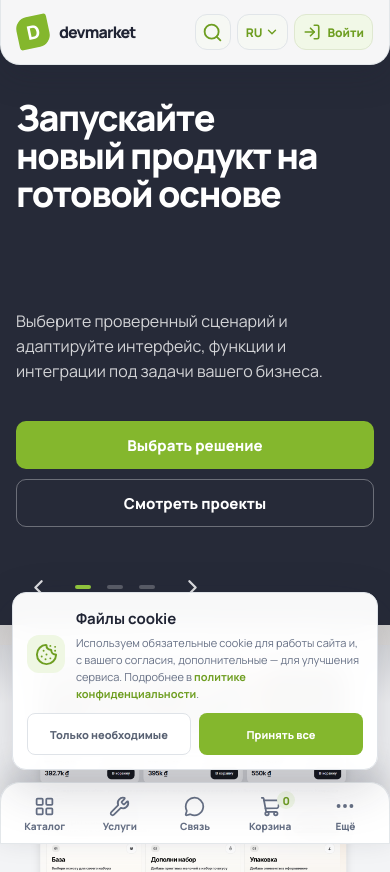
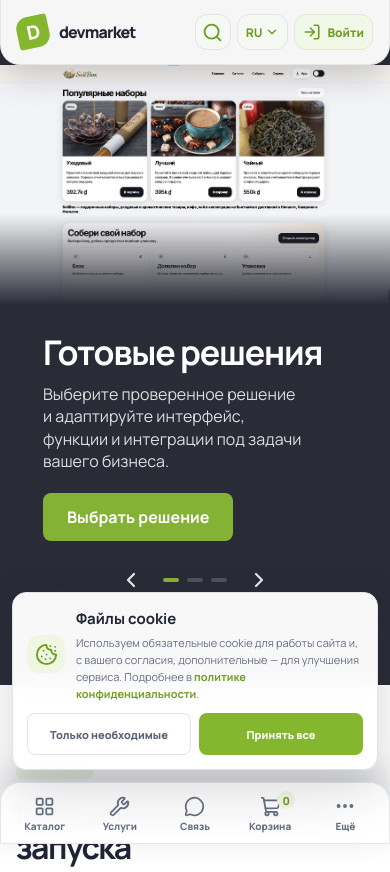
Before and after one commit to Bitaxa-72/devMarket, a React (Vite) app: page / in a window 390 px wide. Shown: the top 872 px of the page. Built offline with nearby package versions, Linux system fonts and the light colour scheme.

Commit message:
match homepage slider reference

```diff
--- a/src/components/HeroSlider.jsx
+++ b/src/components/HeroSlider.jsx
@@ -1,57 +1,54 @@
-import { useEffect, useState } from 'react';
+import { useEffect, useMemo, useState } from 'react';
 import { ChevronLeft, ChevronRight } from 'lucide-react';
 import { Link } from 'react-router-dom';
 import termburgImage from '../assets/hero/termburg-desktop.png';
 import hotlineImage from '../assets/portfolio/hotline-service.png';
 import seliboxImage from '../assets/portfolio/selibox.png';
-import { wrapSlideIndex } from '../utils/slider';
+import { normalizeLoopTrackIndex, wrapSlideIndex } from '../utils/slider';
 
 const AUTOPLAY_DELAY = 7000;
 
 const slides = [
   {
     id: 'ready-solutions',
-    title: 'Запускайте новый продукт на готовой основе',
-    description: 'Выберите проверенный сценарий и адаптируйте интерфейс, функции и интеграции под задачи вашего бизнеса.',
+    title: 'Готовые решения',
+    description: 'Выберите проверенное решение и адаптируйте интерфейс, функции и интеграции под задачи вашего бизнеса.',
     image: seliboxImage,
     imageAlt: 'Интерфейс сервиса SeliBox с каталогом готовых наборов',
-    primaryLabel: 'Выбрать решение',
-    primaryTo: '/catalog',
-    secondaryLabel: 'Смотреть проекты',
-    secondaryTo: '/projects',
+    actionLabel: 'Выбрать решение',
+    actionTo: '/catalog',
     paginationLabel: 'Готовые решения',
   },
   {
     id: 'custom-development',
-    title: 'Создаём сервисы под реальные процессы компании',
+    title: 'Разработка под ключ',
     description: 'Проектируем путь клиента, собираем интерфейс и связываем продукт с нужными системами — от первой схемы до запуска.',
     image: hotlineImage,
     imageAlt: 'Главная страница проекта Hotline Service',
-    primaryLabel: 'Обсудить задачу',
-    primaryAction: 'contact',
-    secondaryLabel: 'Наши работы',
-    secondaryTo: '/projects',
-    paginationLabel: 'Под ключ',
+    actionLabel: 'Обсудить задачу',
+    action: 'contact',
+    paginationLabel: 'Разработка под ключ',
   },
   {
     id: 'business-websites',
-    title: 'Показываем продукт так, чтобы им хотелось воспользоваться',
+    title: 'Сайты для бизнеса',
     description: 'Соединяем понятную структуру, выразительную подачу и удобный сценарий обращения в цельный цифровой продукт.',
     image: termburgImage,
     imageAlt: 'Главная страница сайта термального комплекса Термбург',
-    primaryLabel: 'Смотреть проекты',
-    primaryTo: '/projects',
-    secondaryLabel: 'Обсудить запуск',
-    secondaryAction: 'contact',
-    paginationLabel: 'Сайты',
+    actionLabel: 'Смотреть проекты',
+    actionTo: '/projects',
+    paginationLabel: 'Сайты для бизнеса',
   },
 ];
 
 export function HeroSlider({ onOpenContacts }) {
-  const [activeIndex, setActiveIndex] = useState(0);
+  const loopedSlides = useMemo(() => [slides[slides.length - 1], ...slides, slides[0]], []);
+  const [trackIndex, setTrackIndex] = useState(1);
+  const [isTransitionEnabled, setIsTransitionEnabled] = useState(true);
   const [isPaused, setIsPaused] = useState(false);
   const [resetCount, setResetCount] = useState(0);
   const [reduceMotion, setReduceMotion] = useState(false);
+  const activeIndex = wrapSlideIndex(trackIndex - 1, slides.length);
   const activeSlide = slides[activeIndex];
 
   useEffect(() => {
@@ -70,26 +67,47 @@ export function HeroSlider({ onOpenContacts }) {
     }
 
     const timer = window.setTimeout(() => {
-      setActiveIndex((currentIndex) => wrapSlideIndex(currentIndex + 1, slides.length));
+      setTrackIndex((currentIndex) => currentIndex + 1);
     }, AUTOPLAY_DELAY);
 
     return () => window.clearTimeout(timer);
   }, [activeIndex, isPaused, reduceMotion, resetCount]);
 
-  const changeSlide = (nextIndex) => {
-    setActiveIndex(wrapSlideIndex(nextIndex, slides.length));
+  const changeSlide = (nextTrackIndex) => {
+    if (nextTrackIndex < 0 || nextTrackIndex > slides.length + 1) {
+      return;
+    }
+
+    setIsTransitionEnabled(true);
+    setTrackIndex(nextTrackIndex);
     setResetCount((count) => count + 1);
+  };
+
+  const selectSlide = (index) => {
+    changeSlide(index + 1);
+  };
+
+  const handleTransitionEnd = () => {
+    if (trackIndex !== 0 && trackIndex !== slides.length + 1) {
+      return;
+    }
+
+    setIsTransitionEnabled(false);
+    setTrackIndex(normalizeLoopTrackIndex(trackIndex, slides.length));
+    window.requestAnimationFrame(() => {
+      window.requestAnimationFrame(() => setIsTransitionEnabled(true));
+    });
   };
 
   const handleKeyDown = (event) => {
     if (event.key === 'ArrowLeft') {
       event.preventDefault();
-      changeSlide(activeIndex - 1);
+      changeSlide(trackIndex - 1);
     }
 
     if (event.key === 'ArrowRight') {
       event.preventDefault();
-      changeSlide(activeIndex + 1);
+      changeSlide(trackIndex + 1);
     }
   };
 
@@ -111,25 +129,44 @@ export function HeroSlider({ onOpenContacts }) {
       onMouseLeave={() => setIsPaused(false)}
     >
       <span className="hero-slider__status" aria-live="polite">Слайд {activeIndex + 1} из {slides.length}: {activeSlide.title}</span>
+      <div className="hero-slider__viewport">
+        <div
+          className={`hero-slider__track${isTransitionEnabled && !reduceMotion ? ' hero-slider__track--animated' : ''}`}
+          style={{ transform: `translate3d(-${trackIndex * 100}%, 0, 0)` }}
+          onTransitionEnd={handleTransitionEnd}
+        >
+          {loopedSlides.map((slide, index) => {
+            const slideIndex = wrapSlideIndex(index - 1, slides.length);
+            const isActive = slideIndex === activeIndex && index === trackIndex;
+
+            return (
+              <article className="hero-slider__slide" aria-hidden={!isActive} key={`${slide.id}-${index}`}>
                 <div className="hero-slider__container">
                   <div className="hero-slider__content">
-          <h1 className="hero-slider__title">{activeSlide.title}</h1>
-          <p className="hero-slider__description">{activeSlide.description}</p>
+                    <h1 className="hero-slider__title">{slide.title}</h1>
+                    <p className="hero-slider__description">{slide.description}</p>
                     <div className="hero-slider__actions">
-            {activeSlide.primaryAction === 'contact' ? (
-              <button className="hero-slider__button hero-slider__button--primary" type="button" onClick={onOpenContacts}>{activeSlide.primaryLabel}</button>
+                      {slide.action === 'contact' ? (
+                        <button className="hero-slider__button" type="button" tabIndex={isActive ? 0 : -1} onClick={onOpenContacts}>{slide.actionLabel}</button>
                       ) : (
-              <Link className="hero-slider__button hero-slider__button--primary" to={activeSlide.primaryTo}>{activeSlide.primaryLabel}</Link>
-            )}
-            {activeSlide.secondaryAction === 'contact' ? (
-              <button className="hero-slider__button hero-slider__button--secondary" type="button" onClick={onOpenContacts}>{activeSlide.secondaryLabel}</button>
-            ) : (
-              <Link className="hero-slider__button hero-slider__button--secondary" to={activeSlide.secondaryTo}>{activeSlide.secondaryLabel}</Link>
+                        <Link className="hero-slider__button" to={slide.actionTo} tabIndex={isActive ? 0 : -1}>{slide.actionLabel}</Link>
                       )}
                     </div>
-          <div className="hero-slider__controls">
-            <button className="hero-slider__arrow" type="button" aria-label="Предыдущий слайд" onClick={() => changeSlide(activeIndex - 1)}>
-              <ChevronLeft size={25} strokeWidth={2.2} aria-hidden="true" />
+                  </div>
+                  <div className="hero-slider__visual">
+                    <figure className="hero-slider__frame">
+                      <img className="hero-slider__image" src={slide.image} alt={slide.imageAlt} />
+                    </figure>
+                  </div>
+                </div>
+              </article>
+            );
+          })}
+        </div>
+      </div>
+      <div className="hero-slider__navigation">
+        <button className="hero-slider__arrow" type="button" aria-label="Предыдущий слайд" onClick={() => changeSlide(trackIndex - 1)}>
+          <ChevronLeft size={24} strokeWidth={2.2} aria-hidden="true" />
         </button>
         <div className="hero-slider__pagination" aria-label="Выбор слайда">
           {slides.map((slide, index) => (
@@ -139,22 +176,15 @@ export function HeroSlider({ onOpenContacts }) {
               aria-current={index === activeIndex ? 'true' : undefined}
               aria-label={`Показать слайд ${index + 1}: ${slide.paginationLabel}`}
               key={slide.id}
-                  onClick={() => changeSlide(index)}
+              onClick={() => selectSlide(index)}
             >
               <span className="hero-slider__pagination-dot" aria-hidden="true" />
             </button>
           ))}
         </div>
-            <button className="hero-slider__arrow" type="button" aria-label="Следующий слайд" onClick={() => changeSlide(activeIndex + 1)}>
-              <ChevronRight size={25} strokeWidth={2.2} aria-hidden="true" />
+        <button className="hero-slider__arrow" type="button" aria-label="Следующий слайд" onClick={() => changeSlide(trackIndex + 1)}>
+          <ChevronRight size={24} strokeWidth={2.2} aria-hidden="true" />
         </button>
-          </div>
-        </div>
-        <div className="hero-slider__visual">
-          <figure className="hero-slider__frame">
-            <img className="hero-slider__image" src={activeSlide.image} alt={activeSlide.imageAlt} />
-          </figure>
-        </div>
       </div>
     </section>
   );
--- a/src/styles/hero-slider.css
+++ b/src/styles/hero-slider.css
@@ -1,7 +1,8 @@
 .hero-slider {
   position: relative;
+  height: 576px;
   overflow: hidden;
-  background: #262a38;
+  background: #292b37;
   color: #ffffff;
   isolation: isolate;
 }
@@ -16,179 +17,109 @@
   white-space: nowrap;
 }
 
+.hero-slider__viewport {
+  width: 100%;
+  height: 100%;
+  overflow: hidden;
+}
+
+.hero-slider__track {
+  display: flex;
+  width: 100%;
+  height: 100%;
+  will-change: transform;
+}
+
+.hero-slider__track--animated {
+  transition: transform 440ms cubic-bezier(0.22, 1, 0.36, 1);
+}
+
+.hero-slider__slide {
+  width: 100%;
+  min-width: 100%;
+  height: 100%;
+  overflow: hidden;
+}
+
 .hero-slider__container {
   display: grid;
-  width: min(100% - 48px, 1280px);
-  height: 620px;
-  grid-template-columns: repeat(2, minmax(0, 1fr));
+  width: min(100% - 32px, 1344px);
+  height: 100%;
+  grid-template-columns: 576px minmax(0, 1fr);
   margin: 0 auto;
 }
 
 .hero-slider__content {
   position: relative;
   z-index: 2;
-  display: grid;
+  display: flex;
   min-width: 0;
-  height: 620px;
-  grid-template-rows: 260px 98px 52px 1fr;
-  align-items: start;
-  padding: 54px 58px 22px 0;
+  height: 100%;
+  flex-direction: column;
+  align-items: flex-start;
+  padding: 64px 48px 108px 16px;
 }
 
 .hero-slider__title {
-  max-width: 610px;
+  max-width: 544px;
   margin: 0;
-  font-size: clamp(42px, 3.7vw, 56px);
-  font-weight: 800;
-  line-height: 1.04;
-  letter-spacing: -0.04em;
-  text-wrap: balance;
+  font-size: 64px;
+  font-weight: 700;
+  line-height: 1.125;
+  letter-spacing: -0.035em;
 }
 
 .hero-slider__description {
-  max-width: 570px;
-  margin: 0;
-  color: rgb(255 255 255 / 80%);
-  font-size: 18px;
-  line-height: 1.55;
+  max-width: 480px;
+  margin: 16px 0 0;
+  color: rgb(255 255 255 / 84%);
+  font-size: 20px;
+  line-height: 1.4;
   text-wrap: pretty;
 }
 
 .hero-slider__actions {
   display: flex;
-  flex-wrap: wrap;
-  gap: 12px;
-  margin: 0;
+  margin-top: 40px;
 }
 
 .hero-slider__button {
   display: inline-flex;
-  min-height: 52px;
+  min-width: 132px;
+  min-height: 56px;
   align-items: center;
   justify-content: center;
-  padding: 0 22px;
-  border: 1px solid transparent;
-  border-radius: 10px;
-  font-size: 15px;
-  font-weight: 800;
-  transition: background-color 180ms ease, border-color 180ms ease, color 180ms ease, transform 180ms ease;
+  padding: 9px 32px;
+  border: 0;
+  border-radius: 8px;
+  background: #83b235;
+  color: #ffffff;
+  font-size: 16px;
+  font-weight: 700;
+  line-height: 1.375;
+  cursor: pointer;
+  transition: background-color 180ms ease, transform 180ms ease;
 }
 
 .hero-slider__button:hover {
+  background: #6f982b;
   transform: translateY(-2px);
 }
 
 .hero-slider__button:focus-visible {
   outline: 3px solid #d7f0aa;
   outline-offset: 3px;
-  transform: translateY(-2px);
-}
-
-.hero-slider__button--primary {
-  background: #84b72d;
-  color: #ffffff;
-}
-
-.hero-slider__button--primary:hover {
-  background: #6e9e21;
-}
-
-.hero-slider__button--secondary {
-  border-color: rgb(255 255 255 / 32%);
-  background: transparent;
-  color: #ffffff;
-}
-
-.hero-slider__button--secondary:hover {
-  border-color: rgb(255 255 255 / 72%);
-  background: rgb(255 255 255 / 8%);
-}
-
-.hero-slider__controls {
-  display: flex;
-  align-items: center;
-  gap: 8px;
-  margin-top: auto;
-  align-self: end;
-}
-
-.hero-slider__arrow {
-  display: grid;
-  width: 44px;
-  height: 44px;
-  place-items: center;
-  padding: 0;
-  border: 0;
-  background: transparent;
-  color: #ffffff;
-  cursor: pointer;
-  opacity: 0.84;
-  transition: color 180ms ease, opacity 180ms ease, transform 180ms ease;
-}
-
-.hero-slider__arrow:hover {
-  color: #a6d653;
-  opacity: 1;
-  transform: scale(1.12);
-}
-
-.hero-slider__arrow:focus-visible {
-  border-radius: 6px;
-  outline: 2px solid #ffffff;
-  outline-offset: 0;
-  opacity: 1;
-}
-
-.hero-slider__pagination {
-  display: flex;
-  align-items: center;
-  gap: 2px;
-}
-
-.hero-slider__pagination-button {
-  display: grid;
-  width: 30px;
-  height: 44px;
-  place-items: center;
-  padding: 0;
-  border: 0;
-  background: transparent;
-  color: rgb(255 255 255 / 24%);
-  cursor: pointer;
-  transition: color 180ms ease;
-}
-
-.hero-slider__pagination-button:hover {
-  color: rgb(255 255 255 / 58%);
-}
-
-.hero-slider__pagination-button:focus-visible {
-  border-radius: 6px;
-  outline: 2px solid #ffffff;
-  outline-offset: 0;
-}
-
-.hero-slider__pagination-button--active {
-  color: #93c83d;
-}
-
-.hero-slider__pagination-dot {
-  display: block;
-  width: 16px;
-  height: 4px;
-  border-radius: 4px;
-  background: currentColor;
 }
 
 .hero-slider__visual {
   position: relative;
   min-width: 0;
-  height: 620px;
+  height: 100%;
 }
 
 .hero-slider__frame {
   position: absolute;
-  inset: 0 calc((100vw - min(100vw - 48px, 1280px)) / -2) 0 0;
+  inset: 0 calc((100vw - min(100vw - 32px, 1344px)) / -2) 0 0;
   overflow: hidden;
   margin: 0;
   background: #171b26;
@@ -198,7 +129,7 @@
 .hero-slider__frame::after {
   position: absolute;
   inset: 0;
-  background: linear-gradient(90deg, rgb(25 29 40 / 24%) 0%, rgb(25 29 40 / 0%) 34%);
+  background: linear-gradient(90deg, rgb(41 43 55 / 20%) 0%, rgb(41 43 55 / 0%) 34%);
   content: '';
   pointer-events: none;
 }
@@ -211,48 +142,194 @@
   object-position: top center;
 }
 
-@media (max-width: 1080px) {
+.hero-slider__navigation {
+  position: absolute;
+  z-index: 4;
+  bottom: 64px;
+  left: 50%;
+  display: flex;
+  width: min(100% - 32px, 1344px);
+  align-items: center;
+  padding-left: 16px;
+  transform: translateX(-50%);
+  pointer-events: none;
+}
+
+.hero-slider__arrow {
+  display: grid;
+  width: 32px;
+  height: 32px;
+  place-items: center;
+  padding: 0;
+  border: 0;
+  background: transparent;
+  color: #ffffff;
+  cursor: pointer;
+  opacity: 0.9;
+  pointer-events: auto;
+  transition: color 180ms ease, opacity 180ms ease, transform 180ms ease;
+}
+
+.hero-slider__arrow:hover {
+  color: #a6d653;
+  opacity: 1;
+  transform: scale(1.08);
+}
+
+.hero-slider__arrow:focus-visible {
+  border-radius: 6px;
+  outline: 2px solid #ffffff;
+  outline-offset: 2px;
+}
+
+.hero-slider__pagination {
+  display: flex;
+  align-items: center;
+  margin: 0 12px;
+  pointer-events: auto;
+}
+
+.hero-slider__pagination-button {
+  display: grid;
+  width: 24px;
+  height: 32px;
+  place-items: center;
+  padding: 0;
+  border: 0;
+  background: transparent;
+  color: rgb(255 255 255 / 18%);
+  cursor: pointer;
+  transition: color 180ms ease;
+}
+
+.hero-slider__pagination-button:hover {
+  color: rgb(131 178 53 / 64%);
+}
+
+.hero-slider__pagination-button:focus-visible {
+  border-radius: 6px;
+  outline: 2px solid #ffffff;
+  outline-offset: 0;
+}
+
+.hero-slider__pagination-button--active {
+  color: #83b235;
+}
+
+.hero-slider__pagination-dot {
+  display: block;
+  width: 16px;
+  height: 4px;
+  border-radius: 3px;
+  background: currentColor;
+}
+
+@media (max-width: 1439px) {
+  .hero-slider__container {
+    width: min(100% - 32px, 960px);
+    grid-template-columns: 490px minmax(0, 1fr);
+  }
+
   .hero-slider__content {
-    padding-right: 38px;
+    padding-right: 32px;
   }
 
   .hero-slider__title {
-    font-size: clamp(40px, 5vw, 50px);
+    font-size: 52px;
   }
 
+  .hero-slider__description {
+    font-size: 18px;
+  }
+
+  .hero-slider__frame {
+    right: calc((100vw - min(100vw - 32px, 960px)) / -2);
+  }
+
+  .hero-slider__navigation {
+    width: min(100% - 32px, 960px);
+  }
 }
 
-@media (max-width: 860px) {
+@media (max-width: 1023px) {
   .hero-slider {
+    height: 525px;
     padding-top: 65px;
   }
 
   .hero-slider__container {
-    width: 100%;
-    height: 840px;
-    grid-template-columns: 1fr;
-    grid-template-rows: 460px 380px;
+    width: min(100% - 32px, 768px);
+    grid-template-columns: 48% minmax(0, 1fr);
   }
 
   .hero-slider__content {
-    width: min(100% - 48px, 760px);
-    height: 460px;
-    grid-template-rows: 184px 80px 52px 1fr;
-    margin: 0 auto;
-    padding: 48px 0 22px;
+    padding: 48px 24px 76px 16px;
   }
 
   .hero-slider__title {
-    max-width: 720px;
+    font-size: 40px;
+    line-height: 1.12;
   }
 
   .hero-slider__description {
-    max-width: 680px;
+    max-width: 330px;
+    font-size: 16px;
+  }
+
+  .hero-slider__actions {
+    margin-top: 24px;
+  }
+
+  .hero-slider__button {
+    min-height: 48px;
+    padding: 8px 24px;
+  }
+
+  .hero-slider__frame {
+    right: calc((100vw - min(100vw - 32px, 768px)) / -2);
+  }
+
+  .hero-slider__navigation {
+    bottom: 32px;
+    width: min(100% - 32px, 768px);
+  }
+}
+
+@media (max-width: 767px) {
+  .hero-slider {
+    height: 685px;
+  }
+
+  .hero-slider__container {
+    width: 100%;
+    grid-template-columns: 1fr;
+    grid-template-rows: 240px 380px;
+  }
+
+  .hero-slider__content {
+    grid-row: 2;
+    width: min(304px, calc(100% - 32px));
+    margin: 0 auto;
+    padding: 28px 0 72px;
+  }
+
+  .hero-slider__title {
+    font-size: 34px;
+    line-height: 1.12;
+  }
+
+  .hero-slider__description {
+    width: 100%;
+    max-width: none;
+    margin-top: 12px;
+  }
+
+  .hero-slider__actions {
+    margin-top: 20px;
   }
 
   .hero-slider__visual {
-    width: 100%;
-    height: 380px;
+    grid-row: 1;
   }
 
   .hero-slider__frame {
@@ -261,56 +338,24 @@
   }
 
   .hero-slider__frame::after {
-    background: linear-gradient(180deg, rgb(38 42 56 / 18%) 0%, rgb(38 42 56 / 0%) 28%);
+    background: linear-gradient(180deg, rgb(41 43 55 / 0%) 62%, #292b37 100%);
+  }
+
+  .hero-slider__navigation {
+    bottom: 89px;
+    width: min(304px, calc(100% - 32px));
+    justify-content: center;
+    padding-left: 0;
   }
 }
 
-@media (max-width: 580px) {
-  .hero-slider__container {
-    height: 840px;
-    grid-template-rows: 560px 280px;
-  }
-
-  .hero-slider__content {
-    width: min(100% - 32px, 540px);
-    height: 560px;
-    grid-template-rows: 210px 112px 106px 1fr;
-    padding: 34px 0 16px;
-  }
-
+@media (max-width: 380px) {
   .hero-slider__title {
-    font-size: 36px;
-    line-height: 1.06;
+    font-size: 31px;
   }
 
   .hero-slider__description {
-    margin: 0;
-    font-size: 16px;
-  }
-
-  .hero-slider__actions {
-    width: 100%;
-    gap: 10px;
-    margin: 0;
-  }
-
-  .hero-slider__button {
-    width: 100%;
-    min-height: 48px;
-  }
-
-  .hero-slider__controls {
-    align-self: center;
-  }
-
-  .hero-slider__visual {
-    height: 280px;
-  }
-}
-
-@media (max-width: 360px) {
-  .hero-slider__title {
-    font-size: 33px;
+    font-size: 15px;
   }
 }
 
```
Also changed, not shown: src/utils/slider.js (+16 -0 lines), 1 other file (tests, documents, lock files or other folders). Lines whose indentation alone changed are shown as unchanged.
